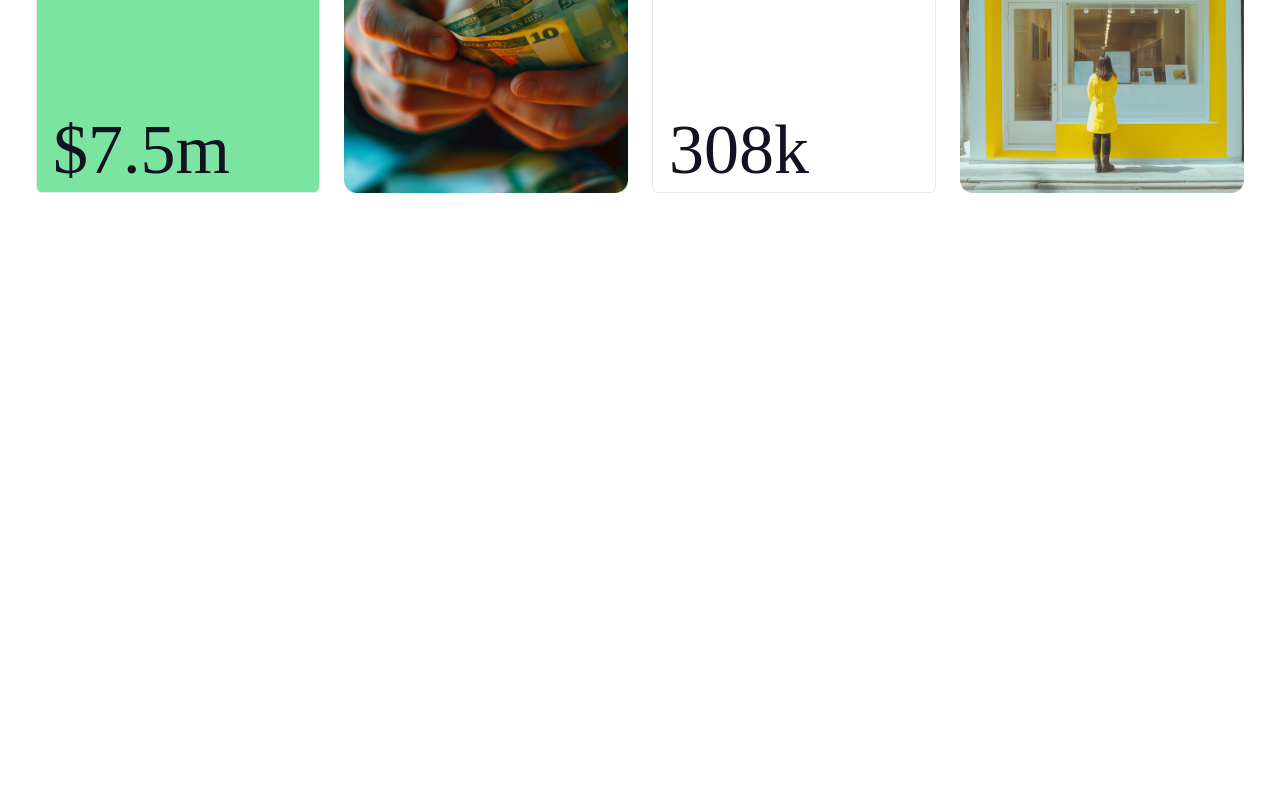
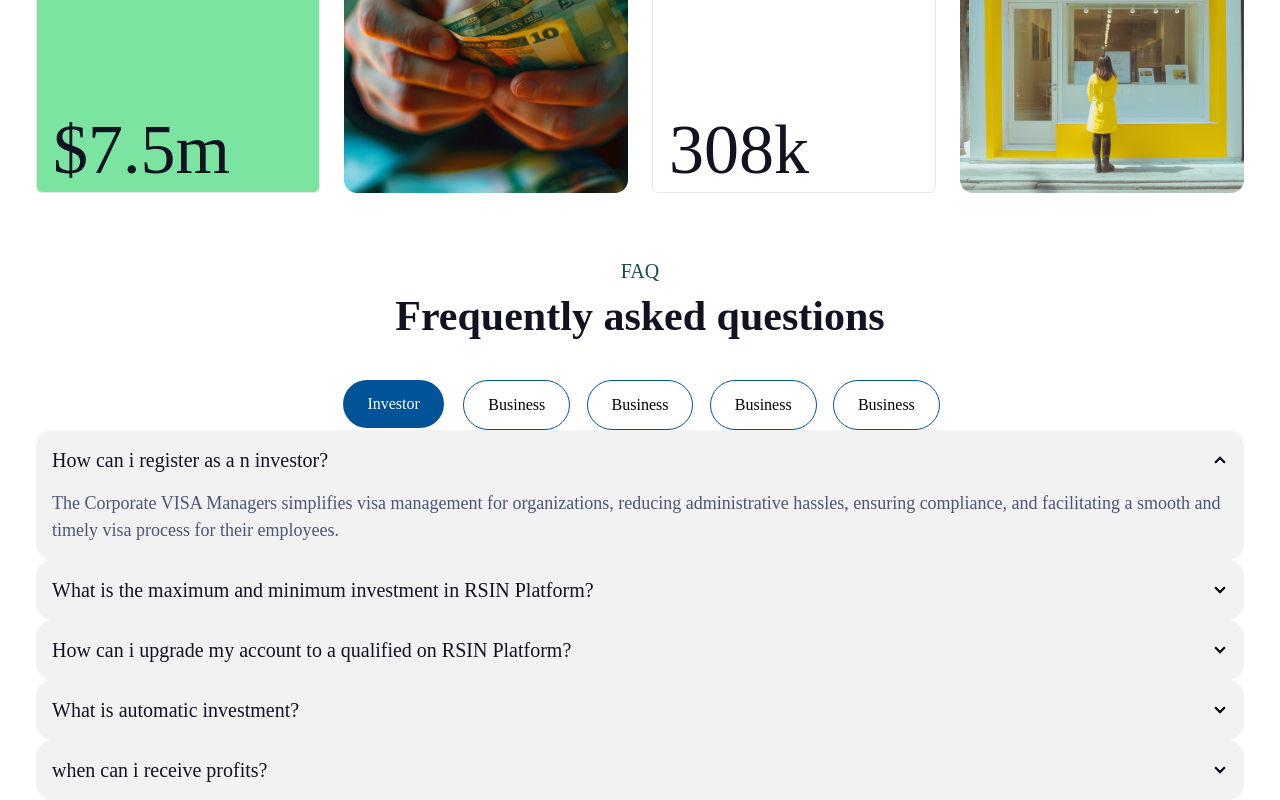
Before and after one commit to Mehebul02/Islamic-Finance, a Next.js app: page / in a window 1280 px wide. Shown: the part 4252-5052 px from the top of the page. Before the commit the page ends 4445 px from the top, so only its background shows below. Built offline with nearby package versions, Linux system fonts and the light colour scheme.

Commit message:
Added the faq section

```diff
--- a/src/app/page.js
+++ b/src/app/page.js
@@ -1,4 +1,5 @@
 import AboutUs from "@/components/aboutUs/AboutUs";
+import FAQ from "@/components/faq/FAQ";
 import FeatureSlide from "@/components/feature-slider/FeatureSlide";
 import LogoSlider from "@/components/feature-slider/Slider";
 import Gallery from "@/components/gallery/Gallery";
@@ -22,6 +23,7 @@ export default function Home() {
       <Testimonial/>
     <HowItWork/>
     <Gallery/>
+    <FAQ/>
 
      </div>
   );
--- /dev/null
+++ b/src/components/faq/According.jsx
@@ -0,0 +1,81 @@
+import React from "react";
+
+const According = () => {
+  return (
+    <div>
+      <div className="collapse collapse-arrow bg-base-200">
+        <input type="radio" name="my-accordion-2" defaultChecked />
+        <div className="collapse-title text-xl text-[#111322] font-WorkSanser font-medium">
+          How can i register as a n investor?
+        </div>
+        <div className="collapse-content">
+          <p className="text-[18px] text-[#4A5578] font-WorkSanser">
+            The Corporate VISA Managers simplifies visa management for
+            organizations, reducing administrative hassles, ensuring compliance,
+            and facilitating a smooth and timely visa process for their
+            employees.
+          </p>
+        </div>
+      </div>
+      <div className="collapse collapse-arrow bg-base-200">
+        <input type="radio" name="my-accordion-2" />
+        <div className="collapse-title text-xl text-[#111322] font-WorkSanser font-medium">
+        What is the maximum and minimum investment in RSIN Platform?
+        </div>
+        <div className="collapse-content">
+        <p className="text-[18px] text-[#4A5578] font-WorkSanser">
+            The Corporate VISA Managers simplifies visa management for
+            organizations, reducing administrative hassles, ensuring compliance,
+            and facilitating a smooth and timely visa process for their
+            employees.
+          </p>
+        </div>
+      </div>
+      <div className="collapse collapse-arrow bg-base-200">
+        <input type="radio" name="my-accordion-2" />
+        <div className="collapse-title text-xl text-[#111322] font-WorkSanser font-medium">
+        How can i upgrade my account to a qualified on RSIN Platform?
+        </div>
+        <div className="collapse-content">
+        <p className="text-[18px] text-[#4A5578] font-WorkSanser">
+            The Corporate VISA Managers simplifies visa management for
+            organizations, reducing administrative hassles, ensuring compliance,
+            and facilitating a smooth and timely visa process for their
+            employees.
+          </p>
+        </div>
+      </div>
+      <div className="collapse collapse-arrow bg-base-200">
+        <input type="radio" name="my-accordion-2" />
+        <div className="collapse-title text-xl text-[#111322] font-WorkSanser font-medium">
+        What is automatic investment?
+        </div>
+        <div className="collapse-content">
+        <p className="text-[18px] text-[#4A5578] font-WorkSanser">
+            The Corporate VISA Managers simplifies visa management for
+            organizations, reducing administrative hassles, ensuring compliance,
+            and facilitating a smooth and timely visa process for their
+            employees.
+          </p>
+        </div>
+      </div>
+      <div className="collapse collapse-arrow bg-base-200">
+        <input type="radio" name="my-accordion-2" />
+        <div className="collapse-title text-xl text-[#111322] font-WorkSanser font-medium">
+        when can i receive profits?
+        </div>
+        <div className="collapse-content">
+        <p className="text-[18px] text-[#4A5578] font-WorkSanser">
+            The Corporate VISA Managers simplifies visa management for
+            organizations, reducing administrative hassles, ensuring compliance,
+            and facilitating a smooth and timely visa process for their
+            employees.
+          </p>
+        </div>
+      </div>
+
+    </div>
+  );
+};
+
+export default According;
--- /dev/null
+++ b/src/components/faq/FAQ.jsx
@@ -0,0 +1,33 @@
+import Container from '@/shared/Container';
+import CustomButton from '@/shared/CustomButton';
+import CustomButton2 from '@/shared/CustomButton2';
+import React from 'react';
+import According from './According';
+
+const FAQ = () => {
+    return (
+        <Container>
+           <div className='lg:w-[50%] mx-auto space-y-8'>
+           <div className='text-center mt-16'>
+            <h3 className="text-xl  text-secondaryColor font-WorkSanser font-medium ">
+             FAQ
+            </h3>
+            <h1 className='text-[25px] lg:text-[42px] text-[#111322] font-WorkSanser font-semibold'>Frequently asked questions</h1>
+            </div>
+            <div className='  grid grid-cols-4 lg:grid-cols-5 gap-3 text-center'>
+                <CustomButton text='Investor'/>
+                <CustomButton2 text='Business'/>
+                <CustomButton2 text='Business'/>
+                <CustomButton2 text='Business'/>
+                <CustomButton2 text='Business'/>
+
+
+            </div>
+           </div>
+           {/* Faq  */}
+           <According/>
+        </Container>
+    );
+};
+
+export default FAQ;
--- /dev/null
+++ b/src/shared/CustomButton2.jsx
@@ -0,0 +1,15 @@
+import React from 'react';
+
+const CustomButton2 = ({text}) => {
+    return (
+
+          <div>
+               <button className="text-black rounded-full md:text-[16px] font-WorkSanser font-medium px-2 md:px-6 py-3 md:py-3 border border-primaryColor">
+            {text}
+          </button>
+          </div>
+
+    );
+};
+
+export default CustomButton2;
```
